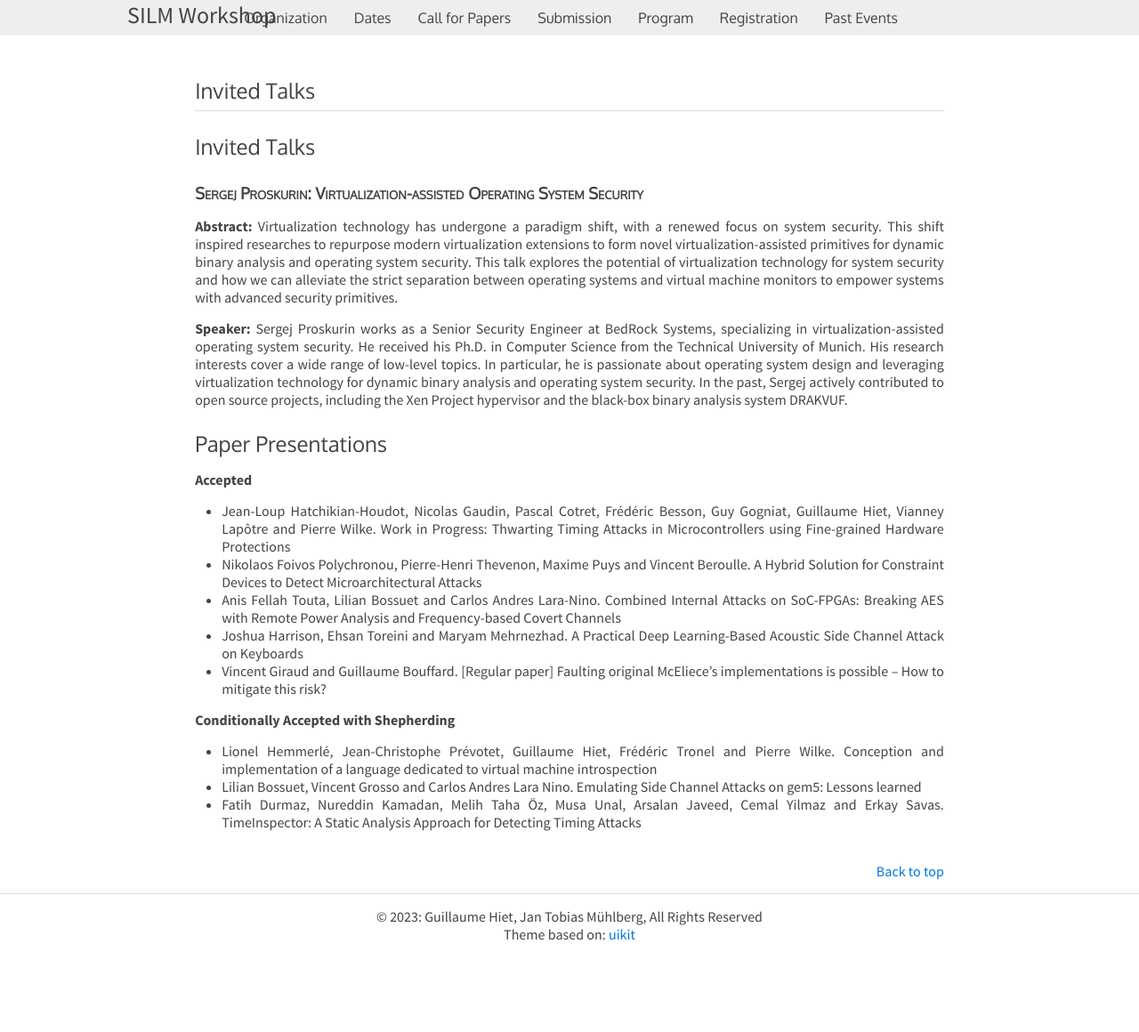
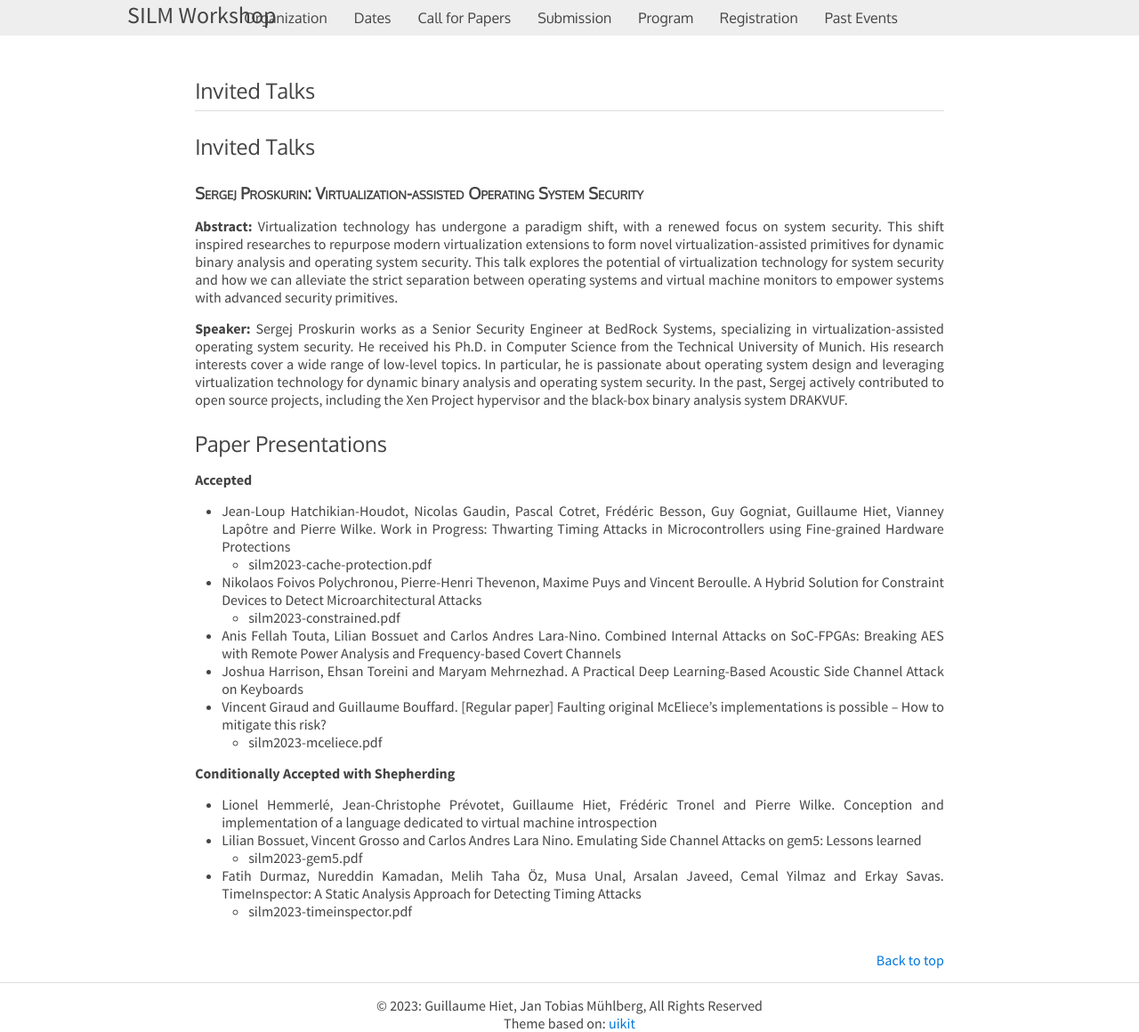
Before and after one commit to silm-workshop/silm-workshop.github.io, a Jekyll site: the page built from 2023-program.md, in a window 1280 px wide. Shown: the whole page at 89% size. Built offline with Jekyll 4.4.1, drawn with Linux system fonts in a browser that asks for light colours; our own code applies the rules of GitHub Pages for plain Markdown files; before the commit the page ends 1060 px from its top, so only the background shows below that.

Commit message:
2023 final papers. at least half of them.

```diff
--- a/2023-program.md
+++ b/2023-program.md
@@ -32,9 +32,11 @@ black-box binary analysis system DRAKVUF.
   Besson, Guy Gogniat, Guillaume Hiet, Vianney Lapôtre and Pierre Wilke.
 Work in Progress: Thwarting Timing Attacks in Microcontrollers using
 Fine-grained Hardware Protections
+    - silm2023-cache-protection.pdf
 - Nikolaos Foivos Polychronou, Pierre-Henri Thevenon, Maxime Puys and
   Vincent Beroulle. A Hybrid Solution for Constraint Devices to Detect
 Microarchitectural Attacks
+    - silm2023-constrained.pdf
 - Anis Fellah Touta, Lilian Bossuet and Carlos Andres Lara-Nino. Combined
   Internal Attacks on SoC-FPGAs: Breaking AES with Remote Power Analysis
 and Frequency-based Covert Channels
@@ -42,6 +44,7 @@ and Frequency-based Covert Channels
   Learning-Based Acoustic Side Channel Attack on Keyboards
 - Vincent Giraud and Guillaume Bouffard. [Regular paper] Faulting original
   McEliece’s implementations is possible -- How to mitigate this risk?
+    - silm2023-mceliece.pdf
 
 **Conditionally Accepted with Shepherding**
 
@@ -50,6 +53,8 @@ and Frequency-based Covert Channels
 dedicated to virtual machine introspection
 - Lilian Bossuet, Vincent Grosso and Carlos Andres Lara Nino. Emulating
   Side Channel Attacks on gem5: Lessons learned
+    - silm2023-gem5.pdf
 - Fatih Durmaz, Nureddin Kamadan, Melih Taha Öz, Musa Unal, Arsalan Javeed,
   Cemal Yilmaz and Erkay Savas. TimeInspector: A Static Analysis Approach
 for Detecting Timing Attacks
+    - silm2023-timeinspector.pdf
```
Also changed, not shown: 5 other files.
